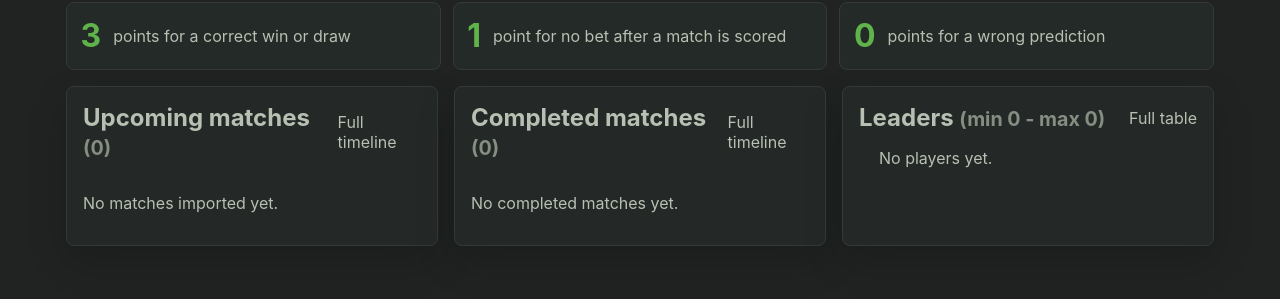
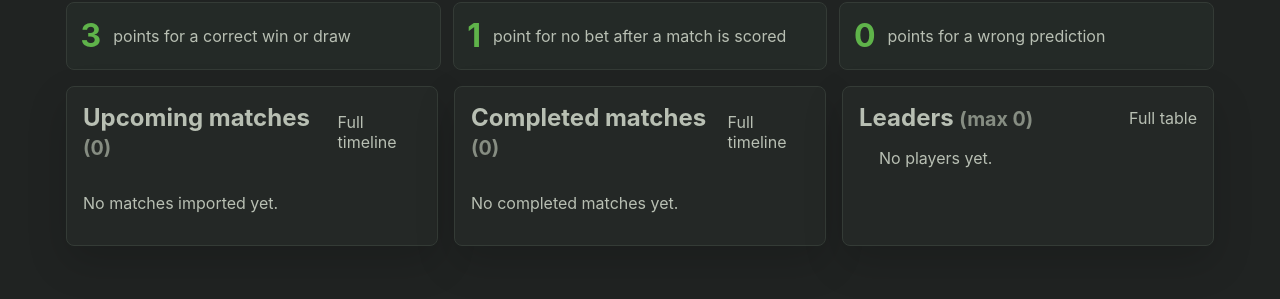
Before and after one commit to ulkas/fifawc.fantasybet, a Django app: page / in a window 1280 px wide. Shown: the part 501-800 px from the top of the page. Run offline with Django 5.2, Linux system fonts and the light colour scheme; data that the repository does not hold is empty.

Commit message:
removed min

```diff
--- a/fantasy/templates/fantasy/index.html
+++ b/fantasy/templates/fantasy/index.html
@@ -68,7 +68,7 @@
     </div>
     <div class="panel">
         <div class="section-heading">
-            <h2>Leaders <span class="heading-note">(min {{ score_range.min_points }} - max {{ score_range.max_points }})</span></h2>
+            <h2>Leaders <span class="heading-note">(max {{ score_range.max_points }})</span></h2>
             <a href="{% url 'fantasy:leaderboard' %}">Full table</a>
         </div>
         <ol class="leader-list">
--- a/fantasy/templates/fantasy/leaderboard.html
+++ b/fantasy/templates/fantasy/leaderboard.html
@@ -5,7 +5,7 @@
 {% block content %}
 <section class="page-heading">
     <p class="eyebrow">Ranking</p>
-    <h1>Current table <span class="heading-note">(min {{ score_range.min_points }} - max {{ score_range.max_points }})</span></h1>
+    <h1>Current table <span class="heading-note">(max {{ score_range.max_points }})</span></h1>
 </section>
 <section class="panel">
     <table class="leaderboard">
```
